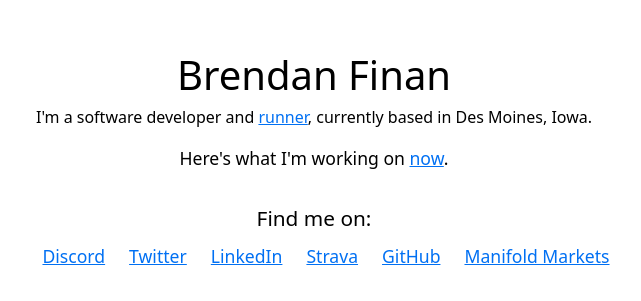
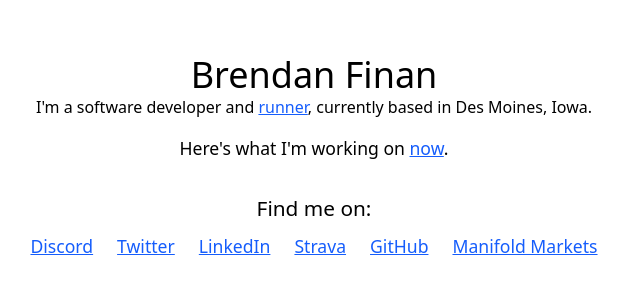
Before and after one commit to bfinan/bfinan, a Next.js app: page / in a window 1280 px wide. Shown: the part 243-544 px from the top of the page, without its empty margins (326-967 px from the left). Built offline with nearby package versions, Linux system fonts and the light colour scheme.

Commit message:
new commit

```diff
--- a/app/globals.css
+++ b/app/globals.css
@@ -1 +1,18 @@
 @import "tailwindcss";
+
+:root {
+  --background: #ffffff;
+  --foreground: #000000;
+}
+
+@media (prefers-color-scheme: dark) {
+  :root {
+    --background: #000000;
+    --foreground: #ffffff;
+  }
+}
+
+body {
+  background-color: var(--background);
+  color: var(--foreground);
+}
--- a/app/now/page.tsx
+++ b/app/now/page.tsx
@@ -17,10 +17,10 @@
       <h1 style={{ fontSize: "2.2rem" }}>What I'm Working On Now</h1>
       <div style={{ marginTop: "2rem", maxWidth: 600 }}>
         <li>
-            Training for the <Link href="https://www.marathon.tokyo/en/" target="_blank" rel="noopener noreferrer" style={{ color: "#0070f3", textDecoration: "underline" }}>Tokyo Marathon</Link> on March 1, 2026
+            Training for the <Link href="https://www.marathon.tokyo/en/" target="_blank" rel="noopener noreferrer" className="text-blue-600 dark:text-blue-400 underline">Tokyo Marathon</Link> on March 1, 2026
         </li>
         <li>
-            Polishing up <Link href="https://sokalink.com" target="_blank" rel="noopener noreferrer" style={{ color: "#0070f3", textDecoration: "underline" }}>Sokalink</Link> and learning more about modern web development
+            Polishing up <Link href="https://sokalink.com" target="_blank" rel="noopener noreferrer" className="text-blue-600 dark:text-blue-400 underline">Sokalink</Link> and learning more about modern web development
         </li>
         <li>
             Testing out some software tools I haven't used before (Linear, Cursor, Vercel, Supabase, Claude Code)
@@ -29,11 +29,14 @@
             Working on a couple of other side projects
         </li>
         <li>
+          Reading "V." by Thomas Pynchon with my book club
+        </li>
+        <li>
             Reading non-fiction, usually pop psychology books - currently "Never Split the Difference" by Chris Voss
         </li>
       </div>
       <div style={{ marginTop: "2rem" }}>
-        <Link href="/" style={{ color: "#0070f3", textDecoration: "underline" }}>
+        <Link href="/" className="text-blue-600 dark:text-blue-400 underline">
           Back to home
         </Link>
       </div>
--- a/app/page.tsx
+++ b/app/page.tsx
@@ -5,6 +5,7 @@
 export default function Home() {
   return (
     <div
+      className="px-4 sm:px-6"
       style={{
         display: "flex",
         flexDirection: "column",
@@ -14,11 +15,11 @@
         textAlign: "center",
       }}
     >
-      <h1 style={{ fontSize: "2.5rem" }}>Brendan Finan</h1>
-      <h2>I&apos;m a software developer and <Link href="/run" style={{ color: "#0070f3", textDecoration: "underline" }}>runner</Link>, currently based in Des Moines, Iowa.</h2>
+      <h1 className="text-3xl sm:text-4xl">Brendan Finan</h1>
+      <h2 className="px-2 sm:px-0 max-w-2xl">I&apos;m a software developer and <Link href="/run" className="text-blue-600 dark:text-blue-400 underline">runner</Link>, currently based in Des Moines, Iowa.</h2>
       <p style={{ fontSize: "1.1rem", marginTop: "1rem" }}>
         Here&apos;s what I&apos;m working on{" "}
-        <a href="/now" style={{ color: "#0070f3", textDecoration: "underline" }}>
+        <a href="/now" className="text-blue-600 dark:text-blue-400 underline">
           now
         </a>
         .
@@ -28,11 +29,12 @@
         <div style={{ fontSize: "1.3rem", marginBottom: "0.5rem", fontWeight: 500 }}>
           Find me on:
         </div>
+        <div className="flex flex-wrap justify-center items-center gap-3 sm:gap-6 px-4">
           <a
             href="https://discordapp.com/users/223324579391733770"
             target="_blank"
             rel="noopener noreferrer"
-          style={{ color: "#0070f3", textDecoration: "underline", marginLeft: "1.5rem" }}
+            className="text-blue-600 dark:text-blue-400 underline"
           >
             Discord
           </a>
@@ -40,7 +42,7 @@
             href="https://twitter.com/brendanfinan"
             target="_blank"
             rel="noopener noreferrer"
-          style={{ color: "#0070f3", textDecoration: "underline", marginLeft: "1.5rem" }}
+            className="text-blue-600 dark:text-blue-400 underline"
           >
             Twitter
           </a>
@@ -48,7 +50,7 @@
             href="https://www.linkedin.com/in/brendan-finan-77a09ab3/"
             target="_blank"
             rel="noopener noreferrer"
-          style={{ color: "#0070f3", textDecoration: "underline", marginLeft: "1.5rem" }}
+            className="text-blue-600 dark:text-blue-400 underline"
           >
             LinkedIn
           </a>
@@ -56,7 +58,7 @@
             href="https://www.strava.com/athletes/52423920"
             target="_blank"
             rel="noopener noreferrer"
-          style={{ color: "#0070f3", textDecoration: "underline", marginLeft: "1.5rem" }}
+            className="text-blue-600 dark:text-blue-400 underline"
           >
             Strava
           </a>
@@ -64,7 +66,7 @@
             href="https://github.com/bfinan"
             target="_blank"
             rel="noopener noreferrer"
-          style={{ color: "#0070f3", textDecoration: "underline", marginLeft: "1.5rem" }}
+            className="text-blue-600 dark:text-blue-400 underline"
           >
             GitHub
           </a>
@@ -72,11 +74,12 @@
             href="https://manifold.markets/BrendanFinan"
             target="_blank"
             rel="noopener noreferrer"
-          style={{ color: "#0070f3", textDecoration: "underline", marginLeft: "1.5rem" }}
+            className="text-blue-600 dark:text-blue-400 underline"
           >
             Manifold Markets
           </a>
         </div>
       </div>
+    </div>
   );
 }
--- a/app/poker/page.tsx
+++ /dev/null
@@ -1,45 +0,0 @@
-import React from "react";
-
-export default function PokerPage() {
-  return (
-    <div
-      style={{
-        display: "flex",
-        flexDirection: "column",
-        alignItems: "center",
-        justifyContent: "center",
-        minHeight: "100vh",
-        textAlign: "center",
-      }}
-    >
-      <h1 style={{ fontSize: "2.2rem" }}>Poker</h1>
-      <p style={{ fontSize: "1.2rem", marginTop: "1rem" }}>
-        Welcome to my poker page! More content coming soon.
-      </p>
-      {/* Recommended Reading */}
-      <div style={{ marginTop: "2rem", maxWidth: 500 }}>
-        <h2 style={{ fontSize: "1.4rem" }}>Recommended Reading</h2>
-        <ul style={{ textAlign: "left", margin: "0 auto", fontSize: "1.1rem" }}>
-          <li>
-            <a href="#" style={{ color: "#0070f3", textDecoration: "underline" }}>
-              Example Poker Article 1
-            </a>
-          </li>
-          <li>
-            <a href="#" style={{ color: "#0070f3", textDecoration: "underline" }}>
-              Example Poker Article 2
-            </a>
-          </li>
-        </ul>
-      </div>
-      {/* Recommended Books */}
-      <div style={{ marginTop: "2rem", maxWidth: 500 }}>
-        <h2 style={{ fontSize: "1.4rem" }}>Recommended Books</h2>
-        <ul style={{ textAlign: "left", margin: "0 auto", fontSize: "1.1rem" }}>
-          <li>Example Poker Book 1</li>
-          <li>Example Poker Book 2</li>
-        </ul>
-      </div>
-    </div>
-  );
-}
```
Also changed, not shown: app/run/page.tsx (+11 -11 lines), 1 other file (tests, documents, lock files or other folders). Lines whose indentation alone changed are shown as unchanged.
